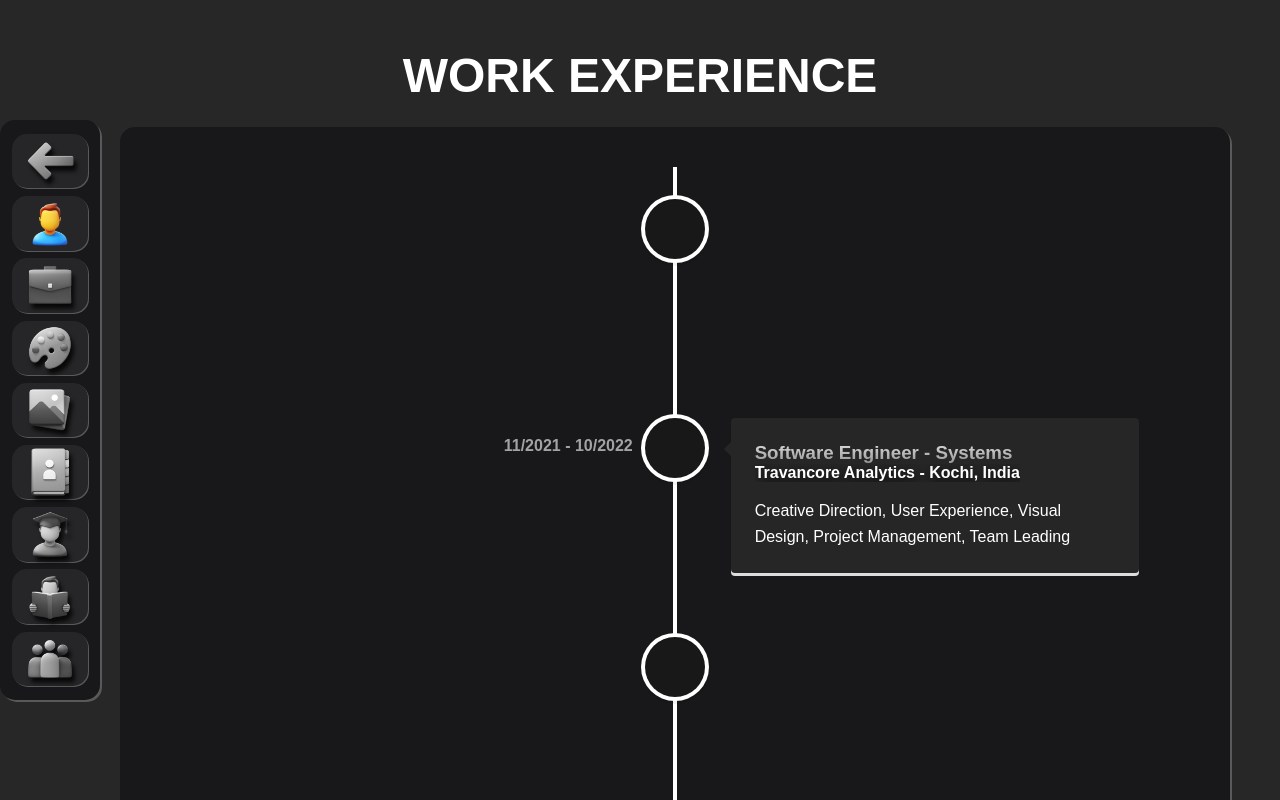
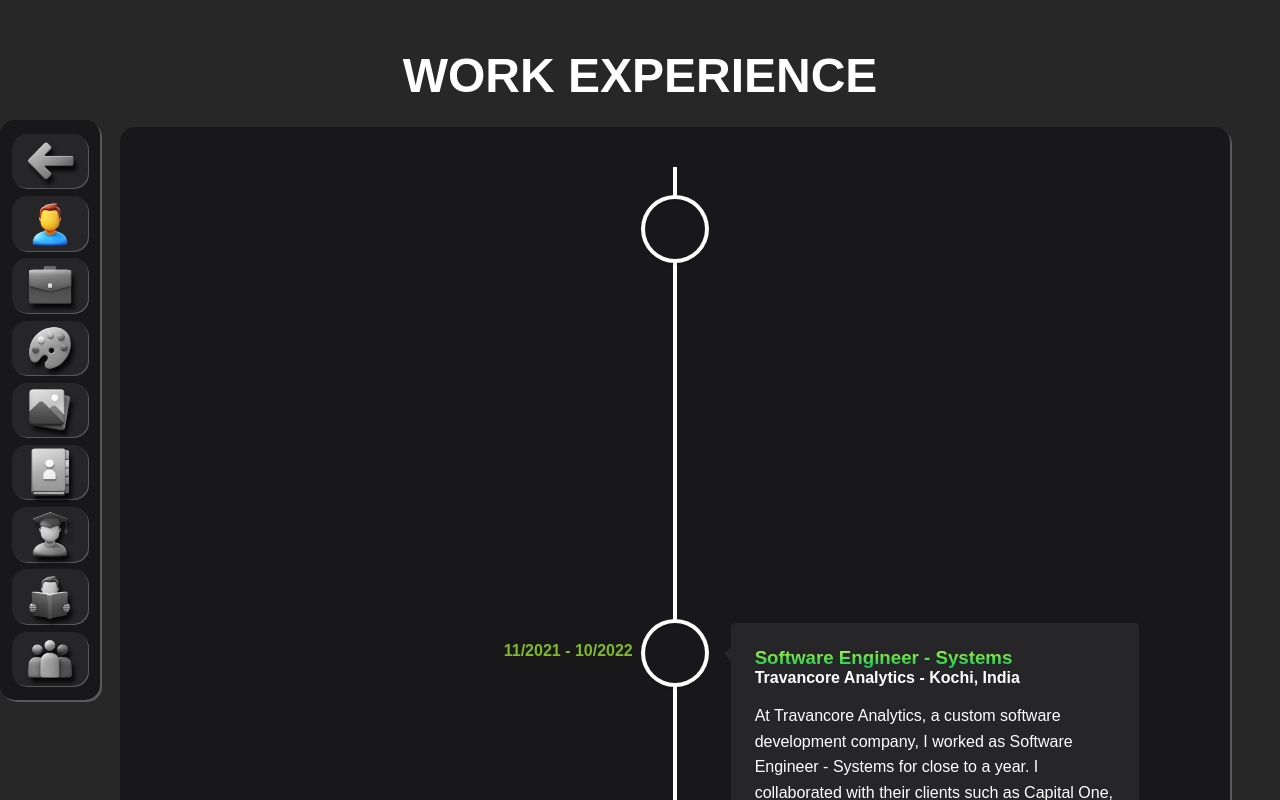
Before and after one commit to Jobin235/personalPortfolio, a React (Create React App) app: page /work in a window 1280 px wide. Shown: the top 800 px of the page. Built offline with nearby package versions, Linux system fonts and the light colour scheme.

Commit message:
minor changes

```diff
--- a/src/data/experience.js
+++ b/src/data/experience.js
@@ -2,29 +2,29 @@ export const data = [{
     "designation": "Full-Stack Developer - Freelance",
     "duration": "11/2022 - present",
     "company": "Skillojo, RhinoPay, MasterFraming - Australia",
-    "description": "Creative Direction, User Experience, Visual Design, Project Management, Team Leading"
+    "description": "As a remote freelance developer, I have worked with clients like Skillojo, MasterFraming, and Rhinopay. Skillojo is an AI-powered employment portal, while MasterFraming specializes in online framing services and Rhinopay is a payments platform. My services for these clients included design, development, bug fixing, building authentication systems, and testing. I have been freelancing for over 6 months, gaining valuable experience and expertise."
 },
 {
     "designation": "Software Engineer - Systems",
     "duration": "11/2021 - 10/2022",
     "company": "Travancore Analytics - Kochi, India",
-    "description": "Creative Direction, User Experience, Visual Design, Project Management, Team Leading"
+    "description": "At Travancore Analytics, a custom software development company, I worked as Software Engineer - Systems for close to a year. I collaborated with their clients such as Capital One, developing custom solutions using React and Node.js. My responsibilities mainly included writing test cases with Jest and optimizing backend logic in Node.js."
 },
 {
     "designation": "Full-Stack Developer",
     "duration": "06/21 - 11/2021",
     "company": "DigiSuvidha Pvt Ltd - Kottayam, India",
-    "description": "Creative Direction, User Experience, Visual Design, Project Management, Team Leading"
+    "description": "At Digisuvidha, a service aggregation startup, I worked for 5 months. My responsibilities included revamping the business website and developing a new service to recharge mobile phones through their payments app. I gained experience integrating testing and logging APIs from various telephone operators in a production environment."
 },
 {
     "designation": "Full-Stack Developer - React/Node",
     "duration": "06/19 - 02/21",
     "company": "Phyction Ai Labs - Kochi, India",
-    "description": "Creative Direction, User Experience, Visual Design, Project Management, Team Leading"
+    "description": "At Phyction Ai Labs, a startup, I served as a Full Stack Developer for nearly two years, specializing in the MERN stack. My primary responsibilities included building internal tools such as CMS systems and dashboards. Additionally, I occasionally took on website development projects for clients and focused on optimizing website performance."
 },
 {
     "designation": "Angular Developer - Freelance",
     "duration": "04/19 - 08/19",
     "company": "Medclick - Australia",
-    "description": "Creative Direction, User Experience, Visual Design, Project Management, Team Leading"
+    "description": "At Medclick, a medical startup utilizing blockchain technology, I worked remotely as an Angular Developer. I collaborated with the UI/UX design team to convert their concepts into a functional website. This involved a two-month development period, followed by an additional two months of AWS deployment and website maintenance. My role encompassed translating designs using Angular, and ensuring optimal performance."
 }]
--- a/src/pages/WorkPage.js
+++ b/src/pages/WorkPage.js
@@ -27,7 +27,6 @@ export default function WorkPage() {
                   {data.map((data) => {
                     return (
                       <VerticalTimelineElement
-                        id={styles.timelineContainer}
                         className="vertical-timeline-element"
                         contentStyle={{
                           background: "rgb(38, 38, 41)",
@@ -55,7 +54,6 @@ export default function WorkPage() {
                         <Reveal>
                           <h4
                             className="vertical-timeline-element-subtitle"
-                            id={styles.company}
                           >
                             {data.company}
                           </h4>
--- a/src/styles/pages/AboutPage.module.css
+++ b/src/styles/pages/AboutPage.module.css
@@ -142,13 +142,13 @@
   border: none;
   border-radius: 5px;
   transform: translate(-10px, -10px);
-  box-shadow: 10px 10px #29c64a;
+  box-shadow: 10px 10px #595959;
   transition: all 0.5s ease-in-out;
   cursor: pointer;
 }
 
 .button:hover {
-  box-shadow: 0px 0px #29c64a;
+  box-shadow: 0px 0px #595959;
   transform: translate(0px, 0px);
   transition: all 0.2s ease-in-out;
 }
--- a/src/styles/pages/Work.module.css
+++ b/src/styles/pages/Work.module.css
@@ -25,14 +25,6 @@
   padding: 40px;
 }
 
-#timelineContainer {
-  filter: grayscale(1);
-}
-
-#timelineContainer:hover {
-  filter: grayscale(0);
-}
-
 .date {
   color: greenyellow !important;
   font-weight: bold !important;
@@ -44,7 +36,3 @@
   -webkit-background-clip: text;
   -webkit-text-fill-color: transparent;
 }
-
-#company {
-  filter: drop-shadow(2px 4px 6px black);
-}
```
